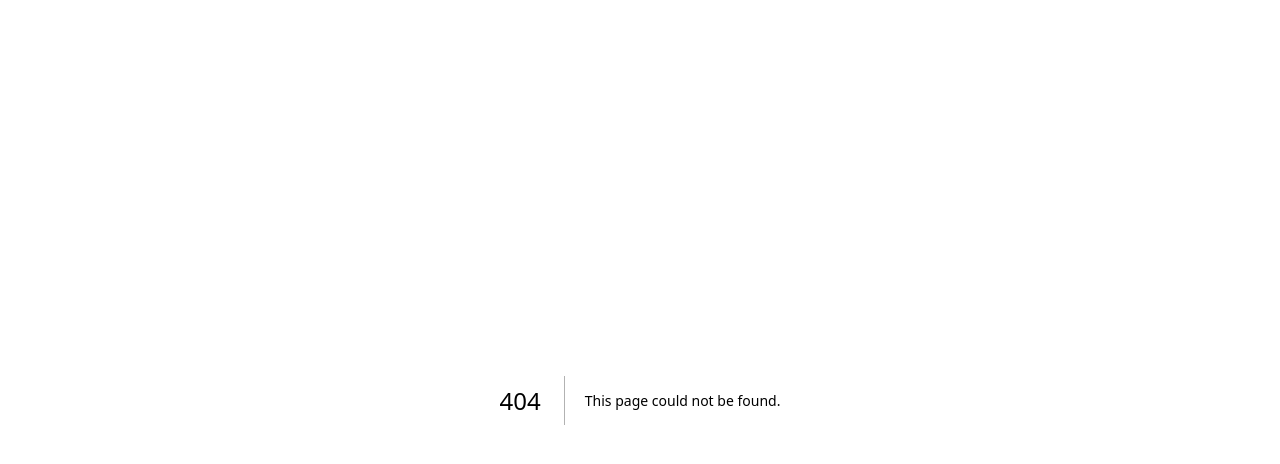
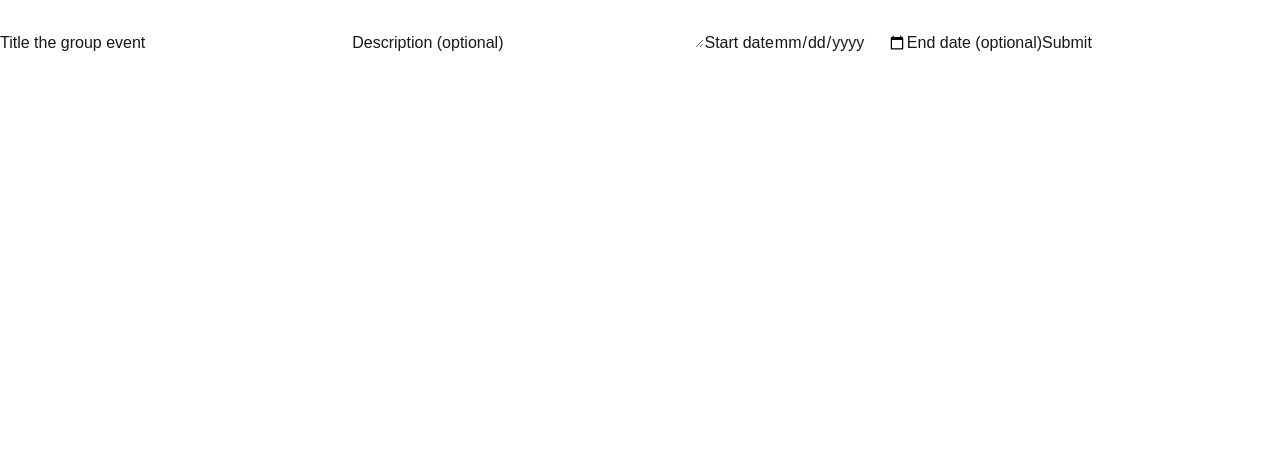
Before and after one commit to antonsmari/VEF-3V-05DU-Hopverkefni2, a Next.js app: page /create_group in a window 1280 px wide. Before the commit this address had no page. Shown: the top 464 px of the page. Built offline with nearby package versions, Linux system fonts and the light colour scheme.

Commit message:
Create Event HTML page set up

```diff
--- /dev/null
+++ b/app/create_group/page.tsx
@@ -0,0 +1,17 @@
+import Form from "next/form";
+export default function CreateGroup() {
+  return(
+    <div>
+      <Form action="">
+        <label>Title the group event</label>
+        <input type="text" required/>
+        <label>Description (optional)</label>
+        <textarea/>
+        <label>Start date</label>
+        <input type="date" required/>
+        <label>End date (optional)</label>
+        <button type="submit">Submit</button>
+      </Form>
+    </div>
+  )
+}
```
